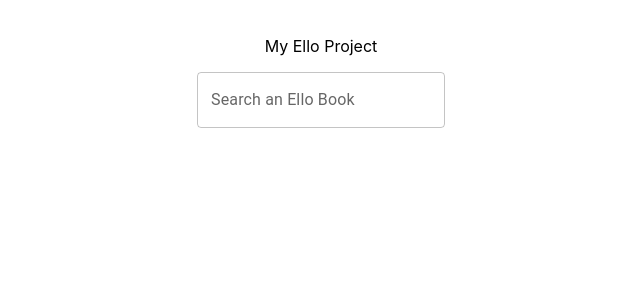
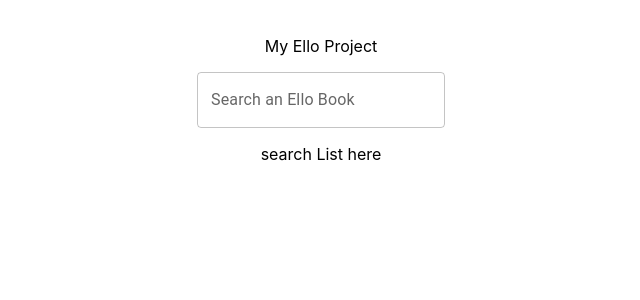
Before and after one commit to joyapisi/ello-test, a React (Create React App) app in the folder frontend/: page / in a window 1280 px wide. Shown: the top 300 px of the page, without its empty margins (319-959 px from the left). Built offline with nearby package versions, Linux system fonts and the light colour scheme.

Commit message:
Create search list component ad add to app.js view

```diff
--- a/frontend/src/App.js
+++ b/frontend/src/App.js
@@ -1,6 +1,7 @@
 import React from "react";
 import "./App.css";
 import SearchBar from "./components/searchBar";
+import SearchList from "./components/searchList";
 
 function App() {
   const handleSearch = (query) => {
@@ -11,6 +12,7 @@ function App() {
     <div className="App">
       <p>My Ello Project</p>
       <SearchBar onSearch={handleSearch}/>
+      <SearchList />
     </div>
   );
 }
--- /dev/null
+++ b/frontend/src/components/searchList.js
@@ -0,0 +1,7 @@
+const SearchList = () => {
+    return(
+        <p>search List here</p>
+    )
+}
+
+export default SearchList;
```
